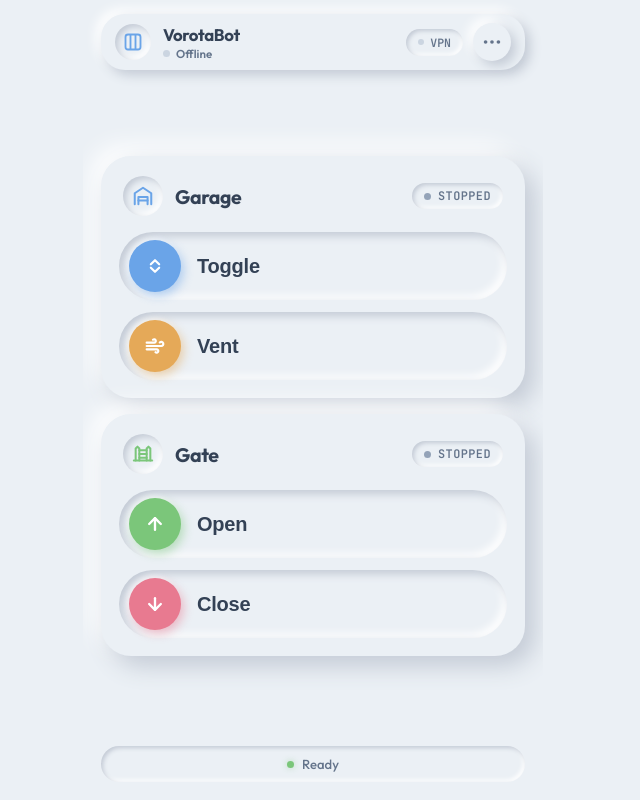
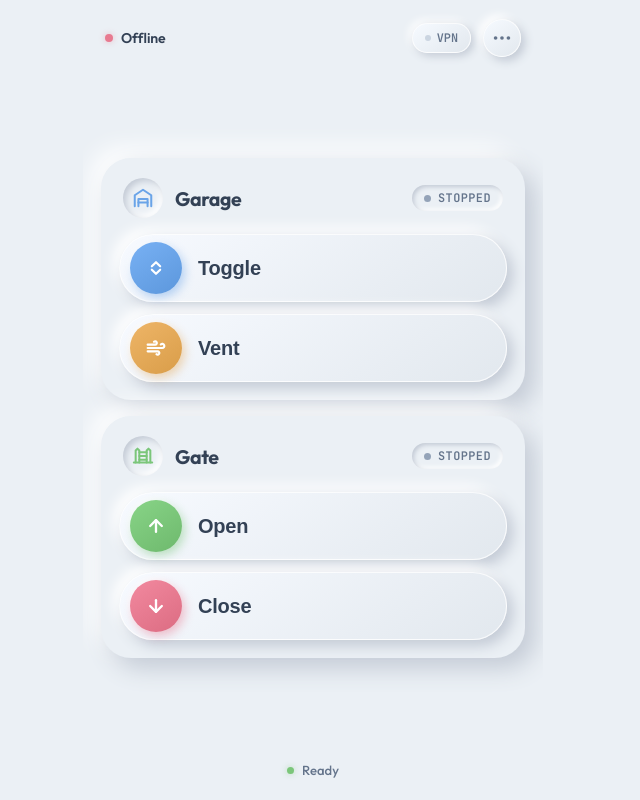
Before and after one commit to glebobos/VorotaBot-esp32, a website built with Vite: page frontend/index.html in a window 1280 px wide. Shown: the whole page, without its empty margins (327-967 px from the left). Built offline with nearby package versions, Linux system fonts and the light colour scheme; files whose address does not match are found by name.

Commit message:
refactor: update UI to flat design with enhanced neumorphic gradients and interactive shadows

```diff
--- a/frontend/index.html
+++ b/frontend/index.html
@@ -19,20 +19,9 @@
     <div class="main-view">
       <!-- Minimalist Top Bar -->
       <header class="top-bar">
-        <div class="brand">
-          <div class="brand-icon">
-            <svg viewBox="0 0 24 24" width="20" height="20" stroke="currentColor" stroke-width="2.2" fill="none">
-              <rect x="3" y="3" width="18" height="18" rx="3"></rect>
-              <path d="M9 3v18M15 3v18"></path>
-            </svg>
-          </div>
-          <div>
-            <span class="brand-name">VorotaBot</span>
-            <span class="status-indicator">
-              <span class="dot dot-online" id="status-dot"></span>
-              <span class="status-text" id="status-text">Ready</span>
-            </span>
-          </div>
+        <div class="status-indicator">
+          <span class="dot dot-online" id="status-dot"></span>
+          <span class="status-text" id="status-text">Online</span>
         </div>
 
         <div class="top-bar-right">
--- a/frontend/src/style.css
+++ b/frontend/src/style.css
@@ -99,55 +99,28 @@ body {
 }
 
 /* =========================================================================
- * Top Navigation Bar
+ * Top Navigation Bar (Flat on Background)
  * ========================================================================= */
 .top-bar {
-  height: 56px;
+  height: 48px;
   display: flex;
   align-items: center;
   justify-content: space-between;
-  padding: 0 14px;
-  background: var(--bg-surface);
-  border-radius: var(--radius-lg);
-  box-shadow: var(--neu-btn-shadow);
+  padding: 0 4px;
+  background: transparent;
+  box-shadow: none;
   flex-shrink: 0;
-}
-
-.brand {
-  display: flex;
-  align-items: center;
-  gap: 12px;
-}
-
-.brand-icon {
-  width: 36px;
-  height: 36px;
-  display: flex;
-  align-items: center;
-  justify-content: center;
-  background: var(--bg-surface);
-  border-radius: 50%;
-  box-shadow: var(--neu-well-shadow);
-  color: var(--pastel-blue);
-}
-
-.brand-name {
-  font-size: 1.05rem;
-  font-weight: 700;
-  color: var(--text-primary);
-  letter-spacing: -0.02em;
 }
 
 .status-indicator {
   display: flex;
   align-items: center;
-  gap: 6px;
-  margin-top: 1px;
+  gap: 8px;
 }
 
 .dot {
-  width: 7px;
-  height: 7px;
+  width: 8px;
+  height: 8px;
   border-radius: 50%;
   background: #cbd5e1;
 }
@@ -157,16 +130,22 @@ body {
   box-shadow: 0 0 6px var(--pastel-green-glow);
 }
 
+.dot-offline {
+  background: var(--pastel-pink);
+  box-shadow: 0 0 6px var(--pastel-pink-glow);
+}
+
 .status-text {
-  font-size: 0.72rem;
+  font-size: 0.88rem;
   font-weight: 600;
-  color: var(--text-secondary);
+  color: var(--text-primary);
+  letter-spacing: -0.01em;
 }
 
 .top-bar-right {
   display: flex;
   align-items: center;
-  gap: 10px;
+  gap: 12px;
 }
 
 /* VPN Status Pill */
@@ -175,11 +154,12 @@ body {
   align-items: center;
   gap: 6px;
   padding: 6px 12px;
-  background: var(--bg-surface);
+  background: linear-gradient(145deg, #f6faff, #e2e8ee);
   border-radius: var(--radius-pill);
-  box-shadow: var(--neu-well-sm);
+  box-shadow: 3px 3px 8px var(--shadow-dark), -3px -3px 8px var(--shadow-light);
+  border: 1px solid rgba(255, 255, 255, 0.8);
   font-family: var(--font-mono);
-  font-size: 0.72rem;
+  font-size: 0.74rem;
   font-weight: 600;
   color: var(--text-secondary);
   transition: all 0.25s ease;
@@ -192,10 +172,12 @@ body {
   background: #cbd5e1;
 }
 
+.vpn-pill.active,
 .vpn-pill.vpn-active {
   color: var(--pastel-green-dark);
 }
 
+.vpn-pill.active .vpn-dot,
 .vpn-pill.vpn-active .vpn-dot {
   background: var(--pastel-green);
   box-shadow: 0 0 6px var(--pastel-green-glow);
@@ -203,15 +185,15 @@ body {
 
 /* Settings Icon Button (...) */
 .btn-icon {
-  background: var(--bg-surface);
-  border: none;
+  background: linear-gradient(145deg, #f6faff, #e2e8ee);
+  border: 1px solid rgba(255, 255, 255, 0.8);
   cursor: pointer;
   display: flex;
   align-items: center;
   justify-content: center;
   color: var(--text-secondary);
   transition: all 0.18s cubic-bezier(0.2, 0, 0.1, 1);
-  box-shadow: var(--neu-btn-shadow);
+  box-shadow: 4px 4px 10px var(--shadow-dark), -4px -4px 10px var(--shadow-light);
 }
 
 .btn-dots {
@@ -223,9 +205,11 @@ body {
 .btn-icon:hover {
   color: var(--text-primary);
   transform: translateY(-1px);
+  box-shadow: 6px 6px 14px var(--shadow-dark), -6px -6px 14px var(--shadow-light);
 }
 
 .btn-icon:active {
+  background: var(--bg-surface);
   box-shadow: var(--neu-well-shadow);
   transform: scale(0.95);
 }
@@ -357,10 +341,10 @@ body {
 .action-btn {
   width: 100%;
   height: 68px;
-  background: var(--bg-surface);
+  background: linear-gradient(145deg, #f7faff, #e2e8ee);
   border-radius: var(--radius-pill);
-  box-shadow: var(--neu-trough-shadow);
-  border: none;
+  box-shadow: 6px 6px 14px var(--shadow-dark), -6px -6px 14px var(--shadow-light);
+  border: 1px solid rgba(255, 255, 255, 0.8);
   cursor: pointer;
   display: flex;
   align-items: center;
@@ -368,6 +352,11 @@ body {
   position: relative;
   outline: none;
   transition: all 0.2s cubic-bezier(0.2, 0, 0.1, 1);
+}
+
+.action-btn:hover {
+  transform: translateY(-2px);
+  box-shadow: 8px 8px 18px var(--shadow-dark), -8px -8px 18px var(--shadow-light);
 }
 
 /* Action Knob (Raised Circular Button) */
@@ -379,29 +368,29 @@ body {
   align-items: center;
   justify-content: center;
   flex-shrink: 0;
-  box-shadow: var(--neu-knob-shadow);
+  box-shadow: 3px 4px 8px rgba(0, 0, 0, 0.14), -2px -2px 6px rgba(255, 255, 255, 0.7);
   color: #ffffff;
   transition: transform 0.2s cubic-bezier(0.2, 0, 0.1, 1), filter 0.2s ease, box-shadow 0.2s ease;
 }
 
 /* Color Varieties matching reference image */
 .knob-green {
-  background: var(--pastel-green);
+  background: linear-gradient(145deg, #88d487, #6eb96d);
   box-shadow: 3px 4px 10px var(--pastel-green-glow), -2px -2px 5px rgba(255, 255, 255, 0.6);
 }
 
 .knob-pink {
-  background: var(--pastel-pink);
+  background: linear-gradient(145deg, #f2899f, #dc6c82);
   box-shadow: 3px 4px 10px var(--pastel-pink-glow), -2px -2px 5px rgba(255, 255, 255, 0.6);
 }
 
 .knob-blue {
-  background: var(--pastel-blue);
+  background: linear-gradient(145deg, #78b1f4, #5c97dc);
   box-shadow: 3px 4px 10px var(--pastel-blue-glow), -2px -2px 5px rgba(255, 255, 255, 0.6);
 }
 
 .knob-amber {
-  background: var(--pastel-amber);
+  background: linear-gradient(145deg, #eeb567, #d99d49);
   box-shadow: 3px 4px 10px var(--pastel-amber-glow), -2px -2px 5px rgba(255, 255, 255, 0.6);
 }
 
@@ -445,13 +434,16 @@ body {
 /* Active & Triggering Tactile Depress */
 .action-btn:active,
 .action-btn.triggering {
-  box-shadow: var(--neu-trough-deep);
-  transform: scale(0.985);
+  transform: translateY(1px) scale(0.985);
+  background: var(--bg-surface);
+  box-shadow: inset 4px 4px 8px var(--shadow-dark), inset -4px -4px 8px var(--shadow-light);
+  border-color: rgba(195, 202, 213, 0.4);
 }
 
 .action-btn:active .btn-knob,
 .action-btn.triggering .btn-knob {
   transform: scale(0.92);
+  box-shadow: 1px 2px 4px rgba(0, 0, 0, 0.2);
   filter: brightness(0.95);
 }
 
@@ -461,22 +453,23 @@ body {
 }
 
 /* =========================================================================
- * Bottom Status Bar
+ * Bottom Status Bar (Flat on Background)
  * ========================================================================= */
 .bottom-bar {
   flex-shrink: 0;
   padding: 4px 0;
+  display: flex;
+  justify-content: center;
 }
 
 .status-msg {
-  display: flex;
+  display: inline-flex;
   align-items: center;
   justify-content: center;
   gap: 8px;
-  padding: 10px 16px;
-  background: var(--bg-surface);
-  border-radius: var(--radius-pill);
-  box-shadow: var(--neu-well-sm);
+  padding: 4px 8px;
+  background: transparent;
+  box-shadow: none;
   font-size: 0.82rem;
   font-weight: 500;
   color: var(--text-secondary);
@@ -734,24 +727,42 @@ body {
   font-size: 0.85rem;
   font-weight: 600;
   border-radius: var(--radius-pill);
-  border: none;
+  border: 1px solid rgba(255, 255, 255, 0.8);
   cursor: pointer;
   transition: all 0.18s ease;
   user-select: none;
-  background: var(--bg-surface);
-  box-shadow: var(--neu-btn-shadow);
+  background: linear-gradient(145deg, #f7faff, #e2e8ee);
+  box-shadow: 4px 4px 10px var(--shadow-dark), -4px -4px 10px var(--shadow-light);
   color: var(--text-primary);
 }
 
+.btn:hover {
+  transform: translateY(-1px);
+  box-shadow: 6px 6px 14px var(--shadow-dark), -6px -6px 14px var(--shadow-light);
+}
+
 .btn:active {
+  background: var(--bg-surface);
   box-shadow: var(--neu-well-shadow);
   transform: scale(0.97);
 }
 
 .btn-primary {
-  background: var(--pastel-blue);
+  background: linear-gradient(145deg, #78b1f3, #5a94d8);
   color: #ffffff;
+  border: 1px solid rgba(255, 255, 255, 0.3);
   box-shadow: 3px 4px 10px var(--pastel-blue-glow), -2px -2px 6px var(--shadow-light);
+}
+
+.btn-primary:hover {
+  box-shadow: 4px 6px 14px var(--pastel-blue-glow), -3px -3px 8px var(--shadow-light);
+  transform: translateY(-1px);
+}
+
+.btn-primary:active {
+  background: var(--pastel-blue-dark);
+  box-shadow: inset 2px 2px 6px rgba(0, 0, 0, 0.25);
+  transform: scale(0.97);
 }
 
 .btn-secondary {
```
